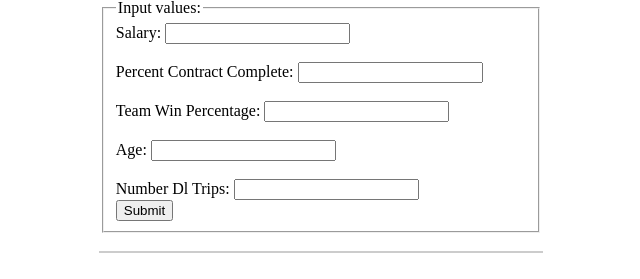
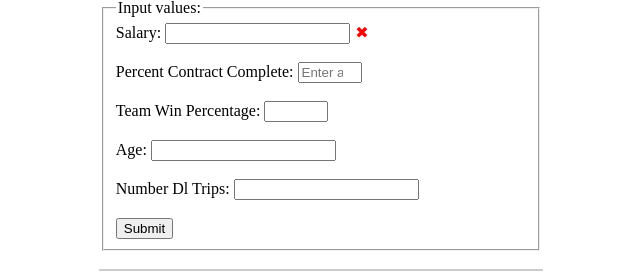
Before and after one commit to ItsFlowin/war-prediction, a Flask app: page / in a window 1280 px wide. Shown: the part 522-801 px from the top of the page, without its empty margins (319-959 px from the left). Before the commit the page ends 775 px from the top, so only its background shows below. Run offline with Flask 2, Linux system fonts and the light colour scheme; parts of the project's set-up code (start-up, migrations or seed data) failed here and were passed over.

Commit message:
css and limit inputs

```diff
--- a/templates/main.html
+++ b/templates/main.html
@@ -17,7 +17,23 @@
     color: white;
     padding-top: 150px;
 }
+input+span {
+    padding-right: 30px;
+}
 
+input:invalid+span:after {
+    position: absolute;
+    content: '✖';
+    padding-left: 5px;
+    color: red;
+}
+
+input:valid+span:after {
+    position: absolute;
+    content: '✓';
+    padding-left: 5px;
+    color: rgb(10, 241, 10);
+}
 </style>
 
 <head>
@@ -34,20 +50,21 @@
     <fieldset>
         <legend>Input values:</legend>
         Salary:
-        <input name="salary" type="number" required>
+        <input name="salary" type="number" minlength="6" maxlength="9" size="10" required>
+        <span class="validity"></span>
         <br>
         <br> Percent Contract Complete:
-        <input name="contract" type="number" required>
+        <input name="contract" type="number" min = "0" max="100" maxlength="2" size="3" placeholder="Enter a whole number 1-100" required>
         <br>
         <br> Team Win Percentage:
-        <input name="wins" type="number" required>
+        <input name="wins" type="number" min ="0" max="100" size="3" required>
         <br>
         <br> Age:
-        <input name="age" type="number" required>
+        <input name="age" type="number" maxlength="2" min="0" size="2" required>
         <br>
         <br> Number Dl Trips:
-        <input name="dl" type="number" required>
-        <br>
+        <input name="dl" type="number" min="0" maxlength="2" size="2" required>
+        <br><br>
         <input type="submit">
     </fieldset>
 </form>
```
